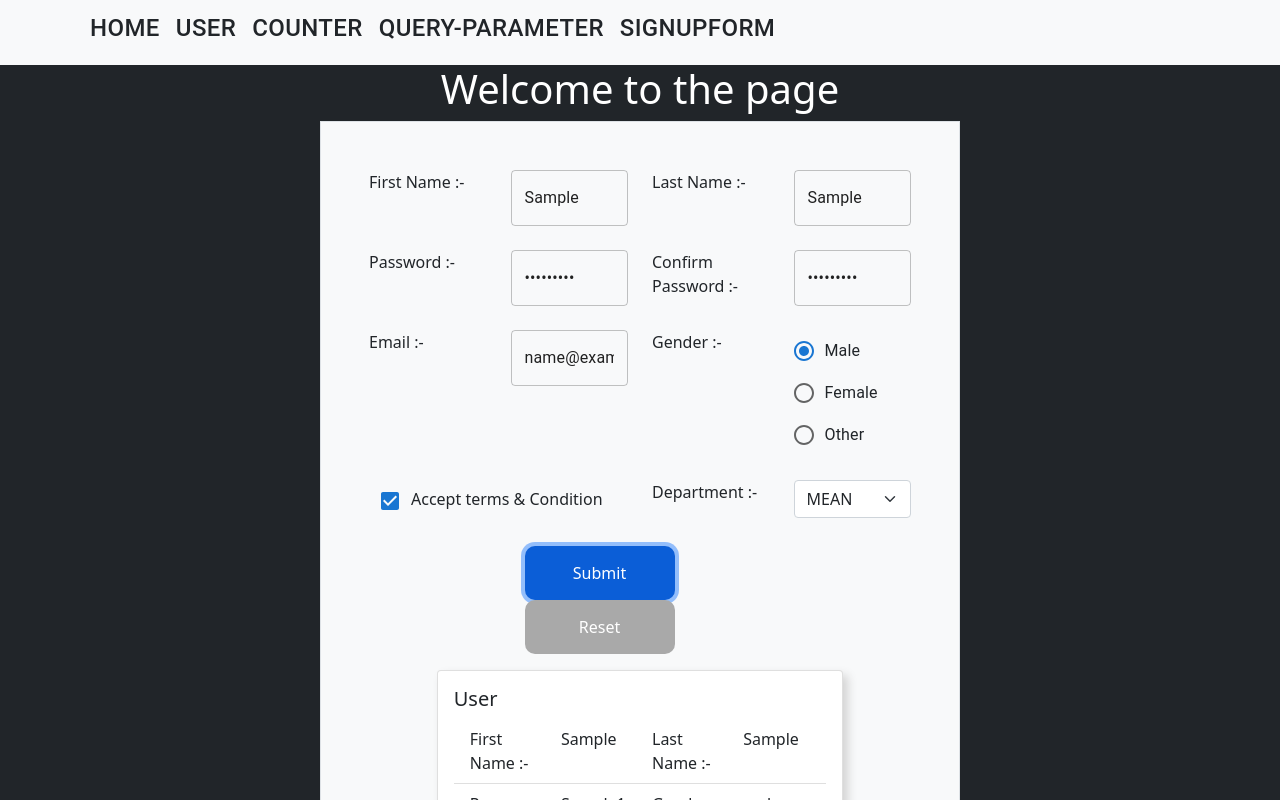
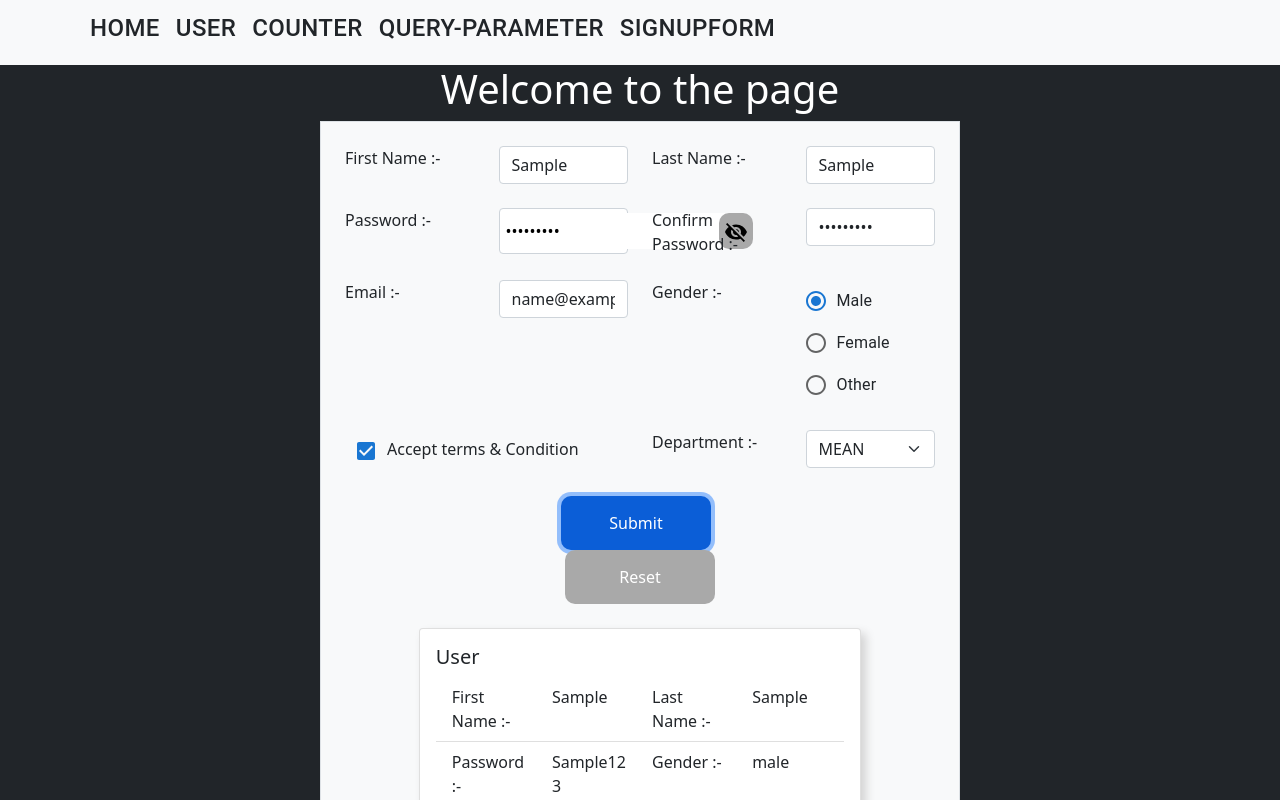
Before and after one commit to yashbhatt-estatic/reactTraining, a React (Create React App) app: page /Form in a window 1280 px wide. Both pictures are taken after typing "Sample", "Sample", "Sample123", "Sample123", "name@example.com" into the empty fields and a click on the button "Submit". Shown: the top 800 px of the page. Built offline with nearby package versions, Linux system fonts and the light colour scheme.

Commit message:
🎨 add more UI features

```diff
--- a/src/pages/Form/index.jsx
+++ b/src/pages/Form/index.jsx
@@ -1,18 +1,25 @@
-/* eslint-disable react/void-dom-elements-no-children */
 import React, { useState } from 'react';
 import { useFormik } from 'formik';
 import * as Yup from 'yup';
 import {
-  Checkbox, FormControlLabel, Radio, RadioGroup, TextField,
+  Checkbox, FormControlLabel, Radio, RadioGroup,
 } from '@mui/material';
 import './style.scss';
 import {
   Button, Card, Col, Container, ListGroup, ListGroupItem, Row,
 } from 'react-bootstrap';
+import RemoveRedEyeIcon from '@mui/icons-material/RemoveRedEye';
+import VisibilityOffIcon from '@mui/icons-material/VisibilityOff';
 
 function SignupForm() {
   const [data, setData] = useState({});
   const [card, setCard] = useState(false);
+  const [showPass, setShowPass] = useState();
+
+  const password = () => {
+    setShowPass(!showPass);
+  };
+
   const formik = useFormik({
     initialValues: {
       firstName: '',
@@ -42,7 +49,7 @@ function SignupForm() {
     },
   });
   return (
-    <Container className="bg-light border mx-auto w-50 p-5 text-dark">
+    <Container className="bg-light border mx-auto w-50 p-4 text-dark">
       <form onSubmit={formik.handleSubmit} className="form">
         <Row>
           <Col md="12" lg="3">
@@ -50,10 +57,11 @@ function SignupForm() {
             {' '}
           </Col>
           <Col md="12" lg="3">
-            <TextField
+            <input
               id="firstName"
               name="firstName"
               type="text"
+              className="form-control"
               onChange={formik.handleChange}
               onBlur={formik.handleBlur}
               value={formik.values.firstName}
@@ -67,10 +75,11 @@ function SignupForm() {
             {' '}
           </Col>
           <Col md="12" lg="3">
-            <TextField
+            <input
               id="lastName"
               name="lastName"
               type="text"
+              className="form-control"
               onChange={formik.handleChange}
               onBlur={formik.handleBlur}
               value={formik.values.lastName}
@@ -87,14 +96,18 @@ function SignupForm() {
             {' '}
           </Col>
           <Col md="12" lg="3">
-            <TextField
+            <div className="form-control d-inline-flex p-1">
+              <input
                 id="password"
                 name="password"
-              type="password"
+                type={showPass ? 'text' : 'password'}
+                className="border-0"
                 onChange={formik.handleChange}
                 onBlur={formik.handleBlur}
                 value={formik.values.password}
               />
+              <button type="button" id="btn" onClick={password}>{showPass ? <RemoveRedEyeIcon /> : <VisibilityOffIcon />}</button>
+            </div>
             {formik.touched.password && formik.errors.password ? (
               <div>{formik.errors.password}</div>
             ) : null}
@@ -104,10 +117,11 @@ function SignupForm() {
             {' '}
           </Col>
           <Col md="12" lg="3">
-            <TextField
+            <input
               id="confirmPassword"
               name="confirmPassword"
               type="password"
+              className="form-control"
               onChange={formik.handleChange}
               onBlur={formik.handleBlur}
               value={formik.values.confirmPassword}
@@ -124,10 +138,11 @@ function SignupForm() {
             {' '}
           </Col>
           <Col md="12" lg="3">
-            <TextField
+            <input
               id="email"
               name="email"
               type="email"
+              className="form-control"
               onChange={formik.handleChange}
               onBlur={formik.handleBlur}
               value={formik.values.email}
@@ -191,17 +206,17 @@ function SignupForm() {
           </Col>
         </Row>
         <br />
-        <Container className="col-6 gap-2">
-          <Button className="mx-2" type="submit">
+        <Container className="col-6 text-center">
+          <Button className="me-md-2" type="submit">
             Submit
           </Button>
-          <Button className="mx-2" type="reset" onClick={formik.resetForm}>
+          <Button type="reset" onClick={formik.resetForm}>
             Reset
           </Button>
         </Container>
       </form>
       {card ? (
-        <Card className="w-75 my-3 mx-auto card">
+        <Card className="w-75 my-4 mx-auto card">
           <Row>
             <Col>
               <Card.Body>
@@ -248,7 +263,9 @@ function SignupForm() {
                         {' '}
                       </Col>
                       <Col md="12" lg="3">
-                        {data.email}
+                        <span className="overflow w-50">
+                          <span>{data.email}</span>
+                        </span>
                       </Col>
                       <Col md="12" lg="3">
                         Department :-
--- a/src/pages/Form/style.scss
+++ b/src/pages/Form/style.scss
@@ -6,8 +6,34 @@
         border: none;
         border-radius: 10px;
     }
+
+    #btn {
+        padding: 5px;
+        margin-left: -20px;
+    }
 }
 .card {
     box-shadow: 5px 5px 10px lightgrey;
     border-radius: 15px;
 }
+
+.overflow {
+    overflow: hidden;
+    -ms-text-overflow: ellipsis;
+    text-overflow: ellipsis;
+    white-space: nowrap;
+    float: left;
+
+    &:hover {
+        overflow: visible;
+        font-size: 20px;
+
+        span {
+            position: relative;
+            background-color: darkgray;
+
+            box-shadow: 0 0 4px 0 black;
+            border-radius: 1px;
+        }
+    }
+}
```
Lines whose indentation alone changed are shown as unchanged.
